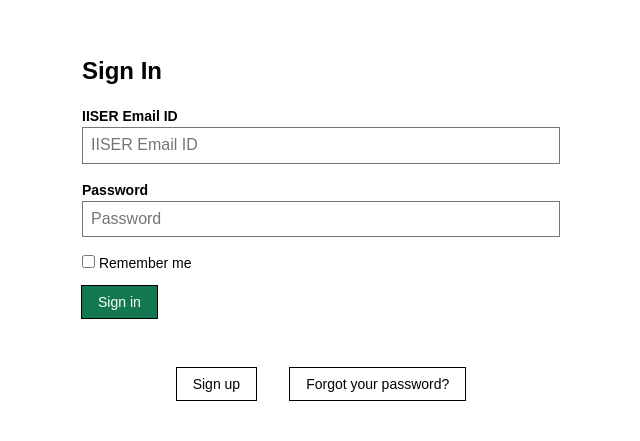
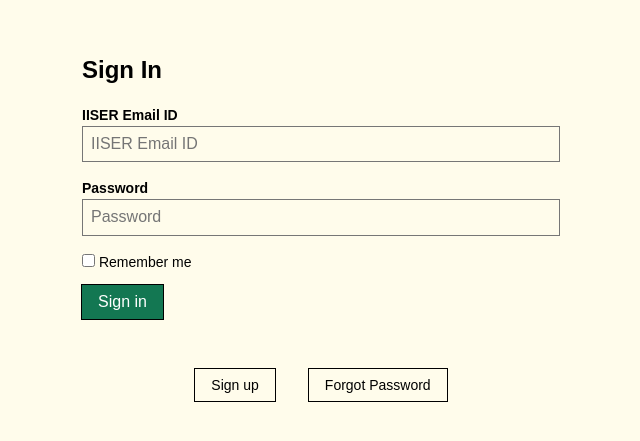
Before and after one commit to IISERM/poll-app, a plain HTML site: page index.html in a window 1280 px wide. Shown: the part 147-588 px from the top of the page, without its empty margins (319-959 px from the left). Drawn offline with Linux system fonts and the light colour scheme.

Commit message:
add yellow bg

```diff
--- a/index.html
+++ b/index.html
@@ -10,7 +10,7 @@
 	<script src="https://www.gstatic.com/firebasejs/7.17.1/firebase-analytics.js"></script>
 </head>
 
-<body class="w-100 vh-100 pa3 avenir flex flex-column justify-center">
+<body class="w-100 vh-100 pa3 avenir flex flex-column justify-center bg-washed-yellow">
 	<div id="loginForm">
 		<form class="measure center">
 			<fieldset id="sign_in" class="ba b--transparent ph0 mh0">
@@ -28,7 +28,7 @@
 				<label class="pa0 ma0 lh-copy f6 pointer"><input type="checkbox"> Remember me</label>
 			</fieldset>
 			<div class="">
-				<input class="ph3 pv2 input-reset ba b--black bg-transparent grow pointer f6 dib bg-dark-green white"
+				<input class="ph3 pv2 input-reset ba b--black bg-transparent grow pointer f5 dib bg-dark-green white"
 					type="submit" onclick="login()" value="Sign in">
 			</div>
 		</form>
@@ -54,7 +54,7 @@
 				</div>
 			</fieldset>
 			<div class="mt3"><input
-					class="ph3 pv2 input-reset ba b--black bg-transparent grow pointer f6 bg-dark-green white"
+					class="ph3 pv2 input-reset ba b--black bg-transparent grow pointer f5 bg-dark-green white"
 					type="submit" onclick="signUp()" value="Sign Up"></div>
 		</form>
 	</div>
@@ -69,7 +69,7 @@
 				</div>
 			</fieldset>
 			<div class="mt3"><input
-					class="ph3 pv2 input-reset ba b--black bg-transparent grow pointer f6 bg-dark-green white"
+					class="ph3 pv2 input-reset ba b--black bg-transparent grow pointer f5 bg-dark-green white"
 					type="submit" onclick="sendResetPasswordLink()" value="Send Verification Link"></div>
 		</form>
 	</div>
@@ -81,7 +81,7 @@
 			class="ph3 pv2 ma3 input-reset ba b--black bg-transparent grow pointer f6">Sign
 			up</button>
 		<button id=forgot_pswd_button onclick="showForgotPasswordDiv()" class="ph3 pv2 ma3
-			input-reset ba b--black bg-transparent grow pointer f6">Forgot your password?</button>
+			input-reset ba b--black bg-transparent grow pointer f6">Forgot Password</button>
 	</div>
 </body>
 
```
